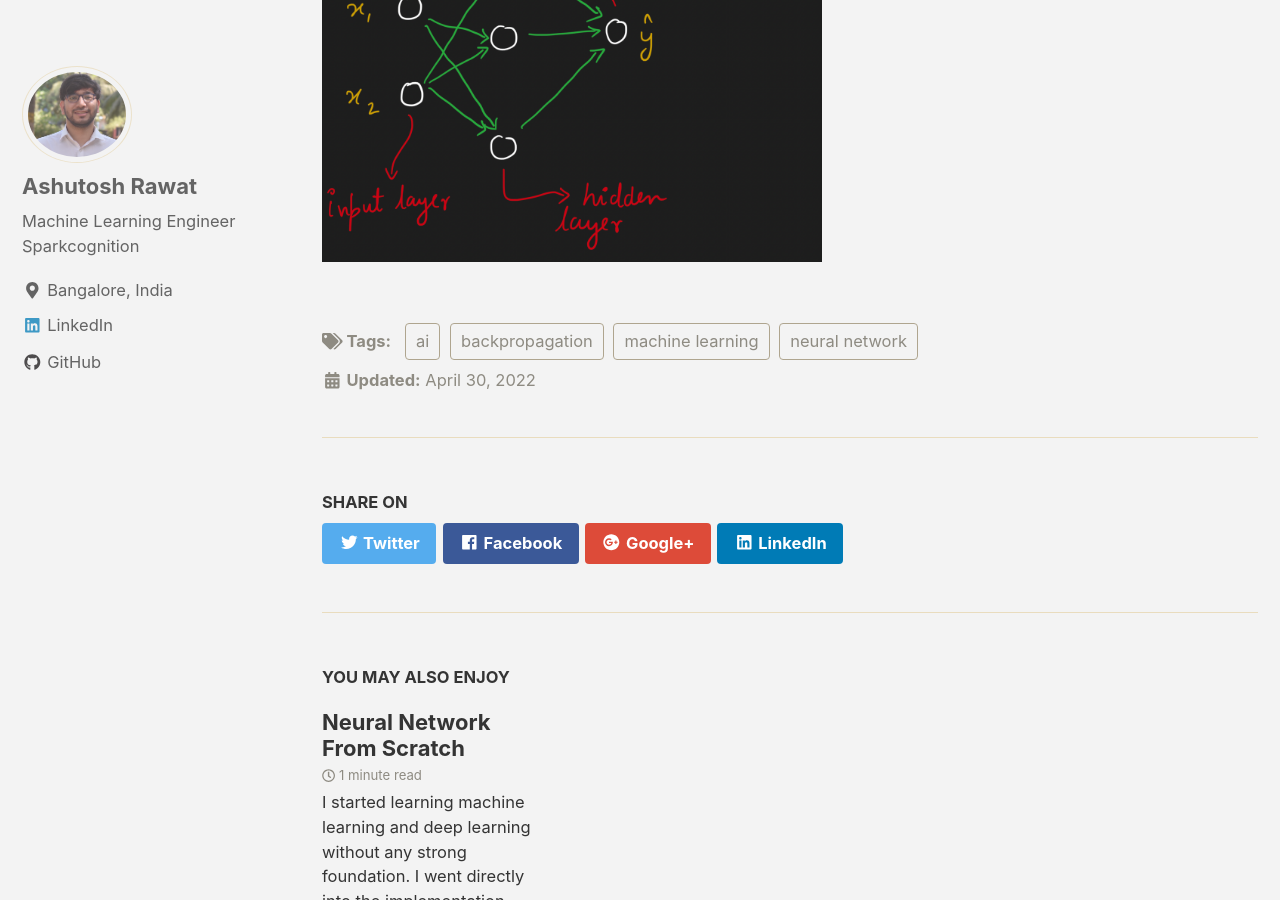
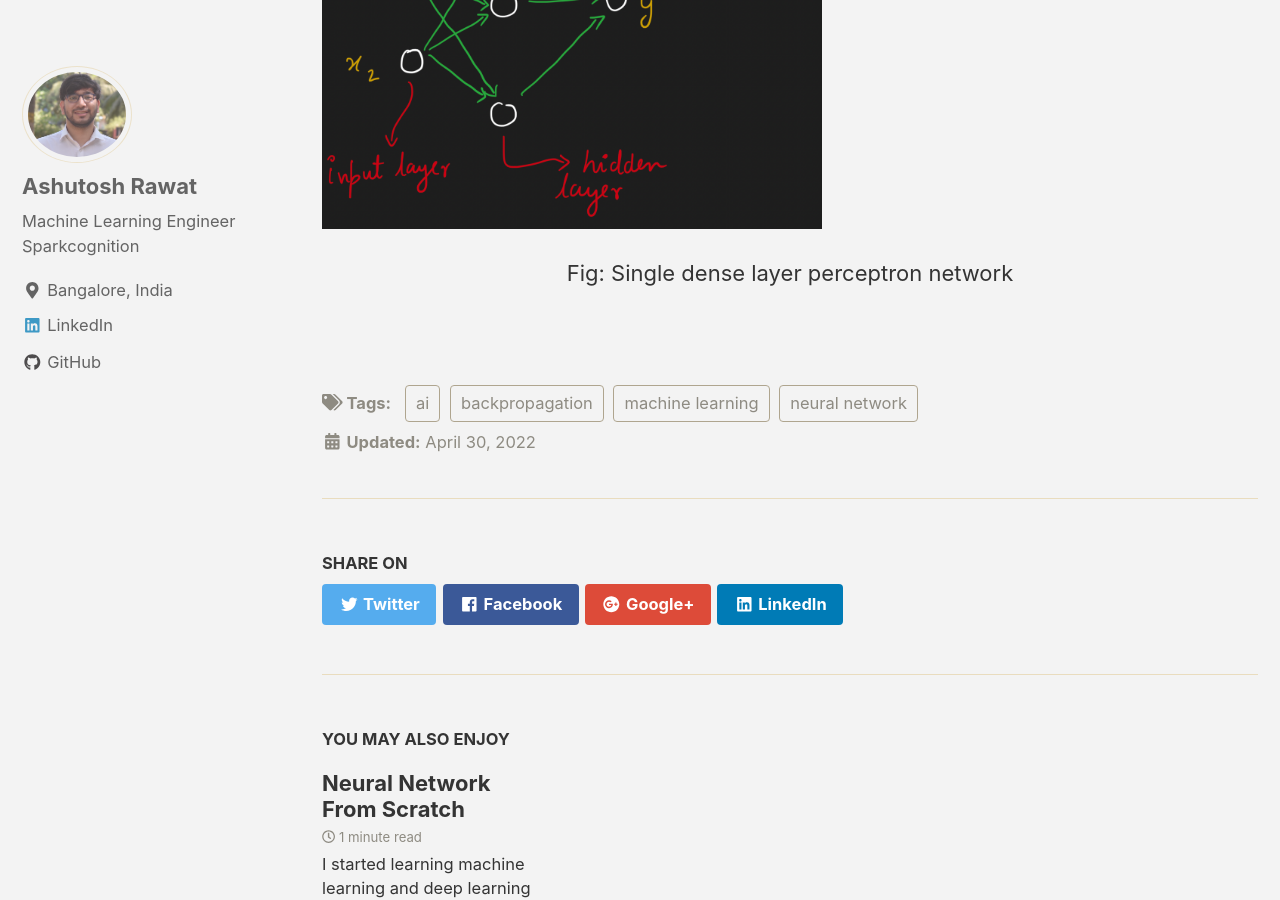
Before and after one commit to ashutoshrawat/ashutoshrawat.github.io, a Jekyll site: the page built from _posts/2022-04-30-nn-from-scratch.md, in a window 1280 px wide and 900 px high, scrolled down 1230 px. Built offline with Jekyll 4.4.1, drawn with Linux system fonts in a browser that asks for light colours; nearby versions of some CDN libraries.

Commit message:
Update 2022-04-30-nn-from-scratch.md

```diff
--- a/_posts/2022-04-30-nn-from-scratch.md
+++ b/_posts/2022-04-30-nn-from-scratch.md
@@ -14,5 +14,5 @@ Just for the context a brief introduction:
 
 The neurons are the building blocks of neural network. In reality they are just some mathematical function that transforms the input data. So, in simple terms what neural network does is take any input (which is some sort of data) and using neurons (or mathematical functions) map it to an output. And, when we say we are training a neural network it means that we are trying to figure out this mapping. A simple neural network would look like this:
 
-<br/>
-<img src ="https://raw.githubusercontent.com/ashutoshrawat/ashutoshrawat.github.io/master/assets/images/nn_from_scratch/simple_nn.png" align='center' width='500' height='500'> <br/>
+<img src ="https://raw.githubusercontent.com/ashutoshrawat/ashutoshrawat.github.io/master/assets/images/nn_from_scratch/simple_nn.png" width='500' height='500' align='center'/>
+<center>Fig: Single dense layer perceptron network</center> <br/>
```
